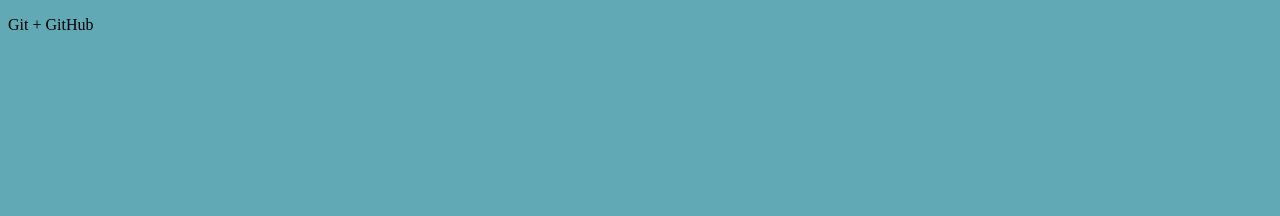
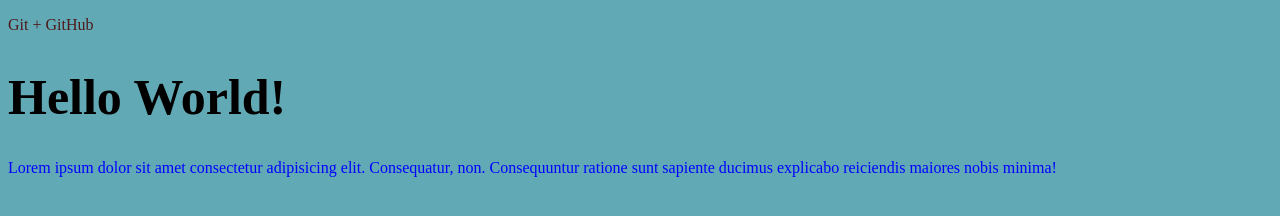
Before and after one commit to Fazlidev/gittest, a plain HTML site: page index.html in a window 1280 px wide. Drawn offline with Linux system fonts and the light colour scheme.

Commit message:
Мое первое изменения

```diff
--- a/css/main.css
+++ b/css/main.css
@@ -1,3 +1,15 @@
 body {
   background-color: #1a8294af;
 }
+
+p {
+  color: rgb(78, 26, 26);
+}
+
+h1 {
+  font-size: 50px;
+}
+
+.lrm {
+  color: blue;
+}
--- a/index.html
+++ b/index.html
@@ -9,5 +9,11 @@
   </head>
   <body>
     <p>Git + GitHub</p>
+    <h1>Hello World!</h1>
+    <p class="lrm">
+      Lorem ipsum dolor sit amet consectetur adipisicing elit. Consequatur, non.
+      Consequuntur ratione sunt sapiente ducimus explicabo reiciendis maiores
+      nobis minima!
+    </p>
   </body>
 </html>
```
